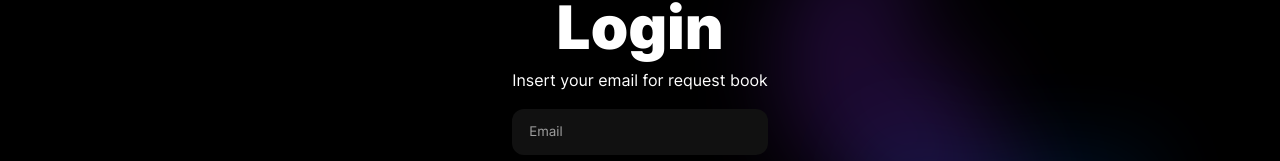
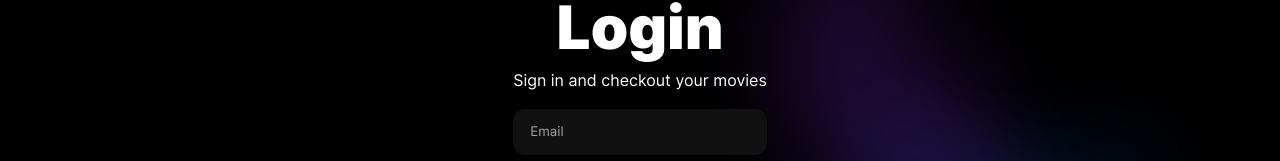
Before and after one commit to diegoareval/ito-frontend-challenge, a React (Vite) app: page /auth/login in a window 1280 px wide. Shown: the part 259-420 px from the top of the page. Built offline with nearby package versions, Linux system fonts and the light colour scheme; no server answers.

Commit message:
fix: some details

```diff
--- a/src/components/Templates/Login/Login.tsx
+++ b/src/components/Templates/Login/Login.tsx
@@ -21,7 +21,7 @@ const LoginTemplate = () => {
           Login
         </Title>
         <Text color="white" align="center">
-          Insert your email for request book
+         Sign in and checkout your movies
         </Text>
 
         {/* login form */}
```
